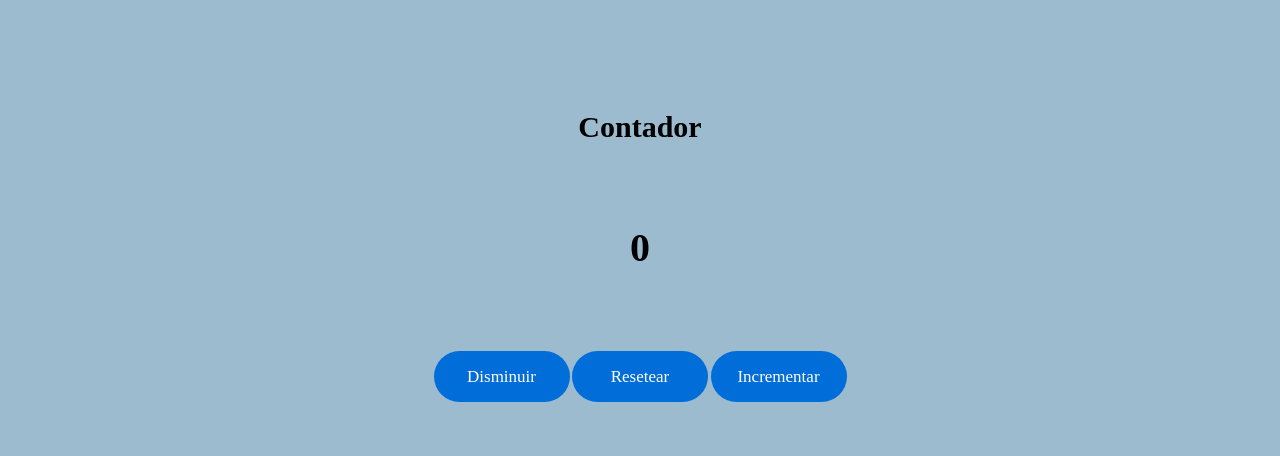
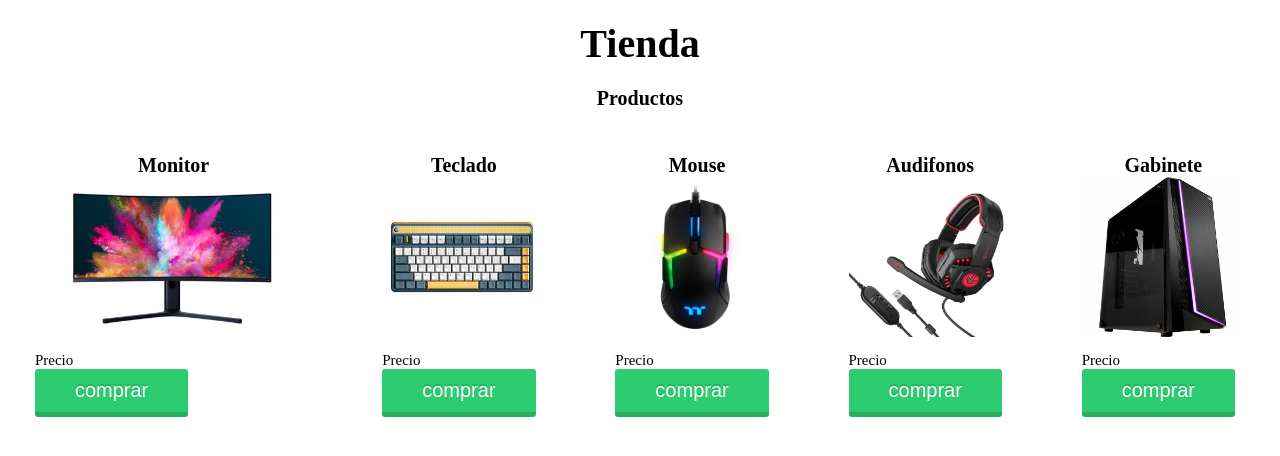
Before and after one commit to ChauqueLucasGabriel/proyectoCoderJs, a plain HTML site: page index.html in a window 1280 px wide. Drawn offline with Linux system fonts and the light colour scheme.

Commit message:
segunda pre-entrega

```diff
--- a/css/style.css
+++ b/css/style.css
@@ -6,84 +6,64 @@
 html{
     font-size: 62.5%;
 }
-body{
-    background: #9cbbcf;
+
+h1{
+    text-align: center;
+    font-size: 4rem;
+    margin-top: 2rem;
+
+}
+h2{
+    text-align: center;
+    font-size: 2rem;
+    margin-top: 2rem;
 }
 
-.counter__style{
-    margin-top: 7rem;
-    background: #9cbbcf;
+.container{
+    margin-top: 2rem;
     width: 100%;
+    height: 40%;
+    display: flex;
+    flex-direction: row;
+    flex-wrap: nowrap;
+    justify-content: space-around;
     align-items: center;
-    align-content: center;
-    justify-content: center;
-    display: flex;
-    flex-direction: column;
 }
-.titulo{
-    justify-content: center;
-    margin: 4rem;
-    padding-left: 2rem;
-    padding-right: 2rem;
-    font-size: 3rem;
+.center{
+    text-align: center;
+    font-size: 2rem;
 }
-#contador{
-    justify-content: center;
-    margin:4rem;
-    padding-left: 2rem;
-    padding-right: 2rem;
-    font-family:'DS-Digital';
-    font-size: 4rem;
+
+img{
+    width: auto;
+    height: 50%;
 }
-.botones{
-    justify-content: center;
-    margin: 4rem;
+
+p{
+    font-size: 1.5rem;
+    margin-top: 1.5rem;
 }
 
 button {
-    height: 3em;
-    width: 8em;
+    position: relative;
+    padding: 10px 40px;
+    margin: 0px 10px 10px 0px;
+    float: left;
+    border-radius: 3px;
+    font-size: 20px;
+    color: #FFF;
+    text-decoration: none;
+    background-color: #2ecc71;
     border: none;
-    border-radius: 10em;
-    background: #016DD9;
-    font-size: 17px;
-    color: #ffffff;
-    font-family: inherit;
-    font-weight: 500;
+    border-bottom: 5px solid #27ae60;
+    text-shadow: 0px -2px #27ae60;
+    -webkit-transition: all 0.1s;
+    transition: all 0.1s;
    }
 
-   button:hover {
-    animation: shake3856 0.3s linear infinite both;
+   button:hover, button:active {
+    -webkit-transform: translate(0px,5px);
+    -ms-transform: translate(0px,5px);
+    transform: translate(0px,5px);
+    border-bottom: 1px solid #2ecc71;
    }
-
-   @keyframes shake3856 {
-    0% {
-     -webkit-transform: translate(0);
-     transform: translate(0);
-    }
-
-    20% {
-     -webkit-transform: translate(-2px, 2px);
-     transform: translate(-2px, 2px);
-    }
-
-    40% {
-     -webkit-transform: translate(-2px, -2px);
-     transform: translate(-2px, -2px);
-    }
-
-    60% {
-     -webkit-transform: translate(2px, 2px);
-     transform: translate(2px, 2px);
-    }
-
-    80% {
-     -webkit-transform: translate(2px, -2px);
-     transform: translate(2px, -2px);
-    }
-
-    100% {
-     -webkit-transform: translate(0);
-     transform: translate(0);
-    }
-   }
--- a/index.html
+++ b/index.html
@@ -7,18 +7,57 @@
     <title>document</title>
 </head>
 <body>
-
-    <div class="counter__style">
-        <h1 class="titulo">Contador</h1>
+    <header>
+        <h1>Tienda</h1>
+    </header>
+    <main>
+        <h2>Productos</h2>
+        <div class="container">
         <div>
-            <h2 id="contador">0</h2>
+            <h4 class="center">Monitor</h4>
+            <img src="./images/monitor.jpg" alt="">
+            <div>
+                <p>Precio</p>
+                <button id="btn-1" type="button">comprar</button>
+            </div>
         </div>
-        <div class="botones">
-            <button onclick="disminuirClicks()">Disminuir</button>
-            <button onclick="reiniciarClicks()">Resetear</button>
-            <button onclick="incrementarClicks()">Incrementar</button>
+        <div>
+            <h4 class="center">Teclado</h4>
+            <img src="./images/teclado.jpg" alt="">
+            <div>
+                <p>Precio</p>
+                <button id="btn-2" type="button">comprar</button>
+            </div>
+        </div>
+        <div>
+            <h4 class="center">Mouse</h4>
+            <img src="./images/mouse.jpg" alt="">
+            <div>
+                <p>Precio</p>
+                <button id="btn-3" type="button">comprar</button>
+            </div>
+        </div>
+        <div>
+            <h4 class="center">Audifonos</h4>
+            <img src="./images/audifonos.jpg" alt="">
+            <div>
+                <p>Precio</p>
+                <button id="btn-4" type="button">comprar</button>
+            </div>
+        </div>
+        <div>
+            <h4 class="center">Gabinete</h4>
+            <img src="./images/gabinete.jpg" alt="">
+            <div>
+                <p>Precio</p>
+                <button id="btn-5" type="button">comprar</button>
+            </div>
         </div>
     </div>
+    </main>
+    <footer>
+
+    </footer>
 </body>
-<script src="./javascripts/java.js"></script>
+<script src="./javascripts/javascript.js"></script>
 </html>
--- a/javascripts/java.js
+++ b/javascripts/javascript.js
@@ -1,68 +1,3 @@
-/*let nombre = "lucas "
-let apellido = "chauque "
-let edad = 19
-
-if (nombre == "lucas ")
-console.log("mi nombre es " + nombre + apellido + "y mi edad es " + edad + " años")
-*/
-
-//conversor de dolar a pesos arg
-/*let conversion = prompt("ingrese USD a cambiar por ARS");
-let total = "su total de dolres es " + conversion * 285;
-alert (total)
-*/
-
-/*
-for (let i = 0; i < 10; i++){
-    console.log(i+0);
-}
-*/
-//calculadora
-/*
-let ingresarNumero = parseInt(prompt("Ingresar Numero"));
-for (let i = 1; i <= 10; i++){
-    let resultado = ingresarNumero * i;
-    console.log(ingresarNumero +" X "+ i +" = "+ resultado)
-}*/
-/*for(let i = 1 ; i <= 5 ; i++){
-    let ingresarNombre = prompt("Ingresar Nombre");
-    console.log("Turno N° " + i + " Nombre y Apellido:" + ingresarNombre + " " + ingresarApellido)
-}
-*/
-/*
-//intentando hacer un conversor de divisas
-//con falsa alerta de segruridad
-for( let i = 0 ; i <= 5 ; i++){
-    let usuario = prompt("ingrese usuario");
-    let conversion = prompt("ingrese USD a cambiar por ARS");
-    let total =  usuario + " su total de pesos arg es "+( conversion * 285 )+"$";
-    console.log(total)
-    if (i == 2){
-        console.log("Parada de seguridad " + (i+1) +" para el usuario" )
-        break;
-    }
-}
-*/
-/*
-let user =prompt("Ingresar User")
-let password =prompt("Ingresar Password")
-while (user != "ESC"){
-    switch (user){
-        case "Lucas":
-        alert ("Bienvenido Lucas");
-        break;
-
-        case "Pablo":
-        alert ("Bienvenido Pablo");
-        break;
-
-        default:
-        alert("¿Quien sos?");
-        break;
-    }
-    user = prompt("Ingresar un nombre de usuario")
-}
-*/
 /*
 let precioMonitor = 5500;
 let precioTeclado = 3500;
@@ -100,7 +35,6 @@ let comprar = prompt("Ingresar producto a comprar").toLowerCase();
         }
         comprar=prompt("¿Desea seguir comprando? Para finalizar la compra escriba 'salir', para continuar elija otro producto.")
     }
-
 if (total > 0){
     let finish = prompt("El total de su compra es $" +total +" ¿quiere agregar envio?");
 
@@ -192,30 +126,64 @@ if ( total > 0){
 }
 */
 /*
-let cambioTitulo = document.getElementById("titulo")
-console.log(cambioTitulo)
-
-let paises = document.getElementsByClassName("paises");
-console.log(paises);
-
-for(const pais of paises){
-    console.log(pais.innerHTML);
-    pais.innerText ="cambiando nombre"
+const producto = ["monitor","teclado","mouse","audifonos","gabinete"];
+function productos(array) {
+    //let largoArray=array.length;
+    let resultado = 0;
+    for(let i = 0 ;i<largoArray; i++){
+        console.log(array[i]);
+    }
 }
 */
+const precioProducto = [
+    {id:0,
+    producto:"monitor",
+    precio: 5500
+},{
+    id:1,
+    producto:"teclado",
+    precio:3500
+},{
+    id:2,
+    producto:"mouse",
+    precio:1550
+},{
+    id:3,
+    producto:"audifonos",
+    precio:1330
+},{
+    id:4,
+    producto:"gabinete",
+    precio:3995
+}];
 
-let contadorValor = 0;
+const addTotal = (item) => total +=item;
 
-function incrementarClicks(){
-    updateDisplay(++contadorValor);
+const precios =precioProducto.map((el) => el.precio);
+console.log(precios)
+console.log(addTotal)
+
+const producto1 = precios[0];
+const producto2 = precios[1];
+const producto3 = precios[2];
+const producto4 = precios[3];
+const producto5 = precios[4];
+const misPrecios =JSON.stringify(precios)
+const misCompras = JSON.stringify(misCompras)
+
+localStorage.setItem("miProducto",misPrecios);
+localStorage.setItem("miCompra",miJson)
+
+const miCompra =[];
+
+let comprar = document.getElementById("btn-1");
+let boton_1 =document.getElementById("btn-1")
+boton_1.addEventListener("click",respuestaClick);
+function respuestaClick(){
+    console.log("click")
+    //if (respuestaClick.apply(null,[miCompra]));
 }
-function reiniciarClicks(){
-    contadorValor=0
-    updateDisplay(contadorValor);
-}
-function disminuirClicks(){
-    updateDisplay(--contadorValor);
-}
-function updateDisplay(val){
-    document.getElementById("contador").innerHTML=val
-}
+
+const total=miCompra.reduce((acc,el)=> acc +el.precio,0)
+console.log(total)
+console.log(document.getElementById("btn-1"))
```
Also changed, not shown: images/audifonos.jpg (added), images/gabinete.jpg (added), images/monitor.jpg (added), images/mouse.jpg (added), images/teclado.jpg (added).
